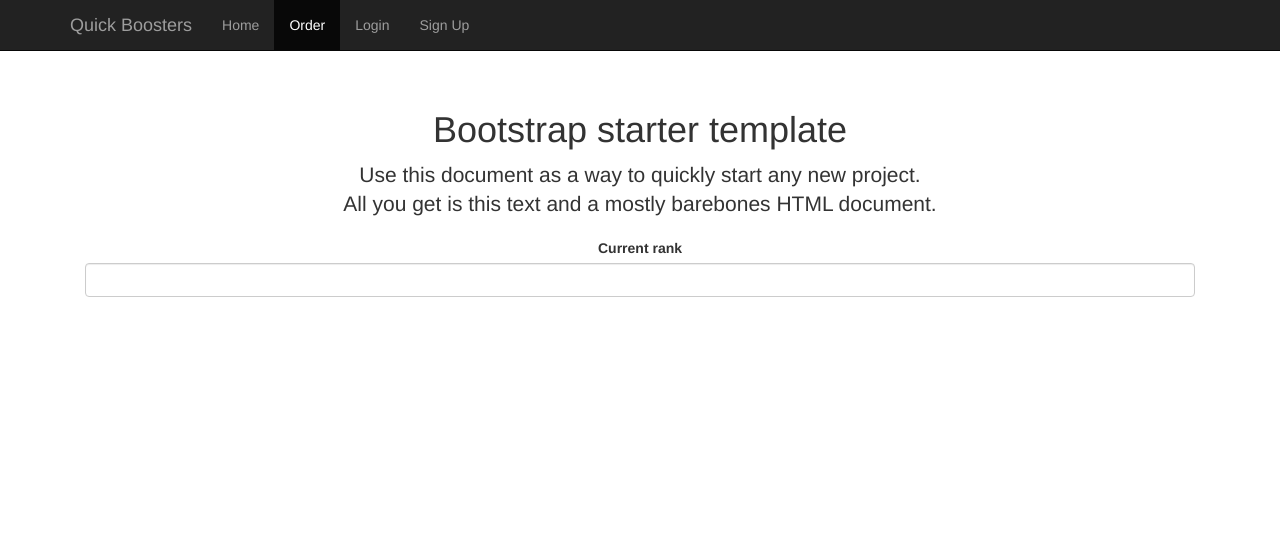
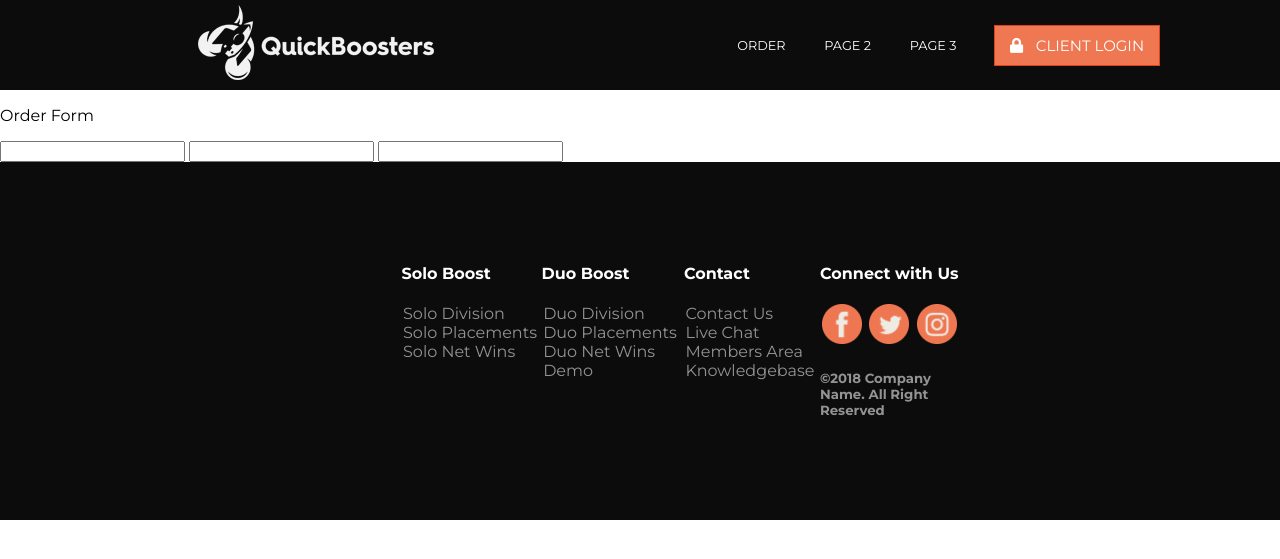
Before and after one commit to harelp/flask-boost, a Python web app: template templates/order.html in a window 1280 px wide. Shown: the top 559 px of the page. Run offline with Jinja, Linux system fonts and the light colour scheme; the template is opened without the code that fills it, so the values that code supplies are empty, except form fields; form fields are guessed from the names that the template uses; some libraries are stand-ins or nearby versions.

Commit message:
order form

```diff
--- a/templates/order.html
+++ b/templates/order.html
@@ -1,47 +1,14 @@
-{% extends "bootstrap/base.html" %}
+{% extends "base.html" %}
 {% import "bootstrap/wtf.html" as wtf %}
 {% block title %}
-Quick Boosters - Order
-{% endblock %}
-
-{% block styles %}
-{{super()}}
-<link rel="stylesheet" href="{{url_for('.static', filename='starter-template.css')}}">
+		Order
 {% endblock %}
 
 {% block content %}
-    <nav class="navbar navbar-inverse navbar-fixed-top">
-      <div class="container">
-        <div class="navbar-header">
-          <button type="button" class="navbar-toggle collapsed" data-toggle="collapse" data-target="#navbar" aria-expanded="false" aria-controls="navbar">
-            <span class="sr-only">Toggle navigation</span>
-            <span class="icon-bar"></span>
-            <span class="icon-bar"></span>
-            <span class="icon-bar"></span>
-          </button>
-          <a class="navbar-brand" href="#">Quick Boosters</a>
-        </div>
-        <div id="navbar" class="collapse navbar-collapse">
-          <ul class="nav navbar-nav">
-            <li><a href="{{ url_for('.index') }}">Home</a></li>
-            <li class="active"><a href="{{ url_for('.index') }}">Order</a></li>
-            <li><a href="{{ url_for('.login') }}">Login</a></li>
-            <li><a href="{{ url_for('.register') }}">Sign Up</a></li>
-          </ul>
-        </div><!--/.nav-collapse -->
-      </div>
-    </nav>
-
-    <div class="container">
-
-      <div class="starter-template">
-        <h1>Bootstrap starter template</h1>
-        <p class="lead">Use this document as a way to quickly start any new project.<br> All you get is this text and a mostly barebones HTML document.</p>
+<p>Order Form</p>
         <form>
-                {{ wtf.form_field(form.current_rank) }}
+              {{ form.current_league }}
+              {{ form.current_division }}
+              {{ form.current_lp }}
         </form>
-
-      </div>
-
-    </div><!-- /.container -->
 {% endblock %}
--- a/views.py
+++ b/views.py
@@ -97,7 +97,7 @@ def userdashboard():
     return render_template('userdashboard.html', name=current_user.username)
 
 
-@mainbp.route('/order')
+@mainbp.route('/order', methods=['GET', 'POST'])
 def order():
     form = SoloOrderForm()
     return render_template('order.html', form=form)
```
Also changed, not shown: boostforms.py (+6 -5 lines).
